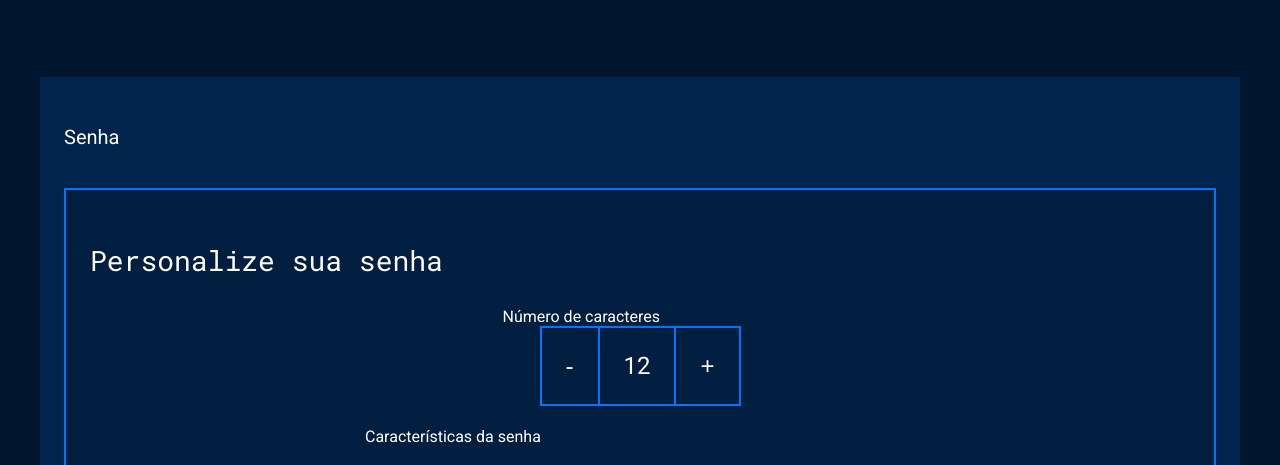
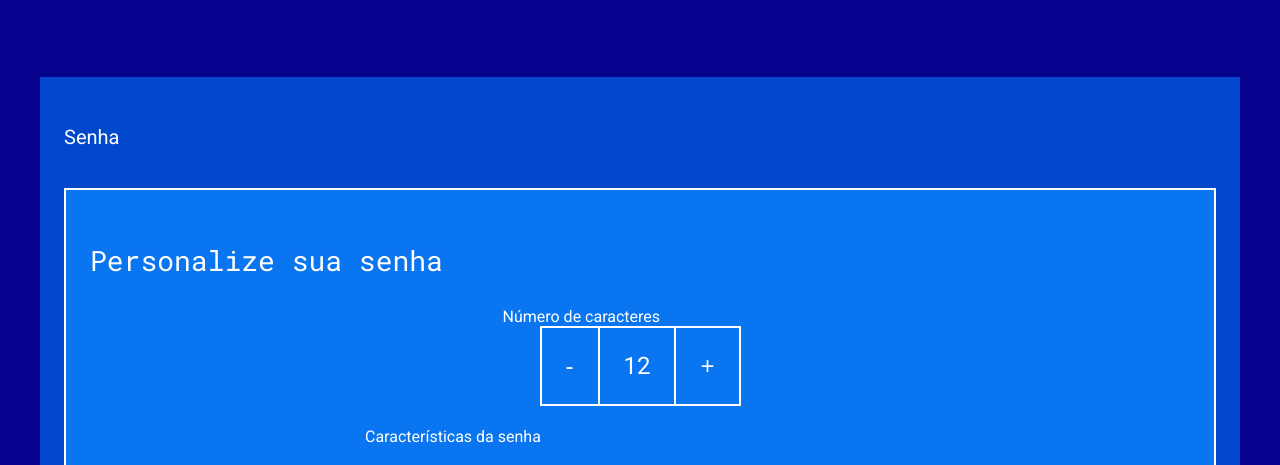
Before and after one commit to mugywarano/vampeta, a plain HTML site: page gerador de senhas 2024/gerador de senhas 2024/index.html in a window 1280 px wide. Shown: the part 272-737 px from the top of the page. Drawn offline with Linux system fonts and the light colour scheme.

Commit message:
Add files via upload

```diff
--- a/gerador de senhas 2024/gerador de senhas 2024/index.html
+++ b/gerador de senhas 2024/gerador de senhas 2024/index.html
@@ -74,6 +74,7 @@
                 </div>
          </div>
 </section>
+<script src="main.js"></script>
 </body>
 
 </html>
--- a/gerador de senhas 2024/gerador de senhas 2024/style.css
+++ b/gerador de senhas 2024/gerador de senhas 2024/style.css
@@ -1,11 +1,11 @@
 @import url(https://fonts.googleapis.com/css2?family=Roboto&family=Roboto+Mono&display=swap&#39;);
 
 :root{
---branco: white;
---cor-de-fundo: #00162E;
---fundo-senha: #00244D;
---fundo-texto: #001E40;
---borda: #0075FF;
+--branco: rgb(255, 255, 255);
+--cor-de-fundo: #05028d;
+--fundo-senha: #0148cc;
+--fundo-texto: #0a75f0;
+--borda: #ffffff;
 --roboto: 'Roboto', sans-serif;
 --roboto-mono: 'Roboto Mono', monospace;
 }
```
Also changed, not shown: gerador de senhas 2024/main.js (added, +21 -0 lines).
